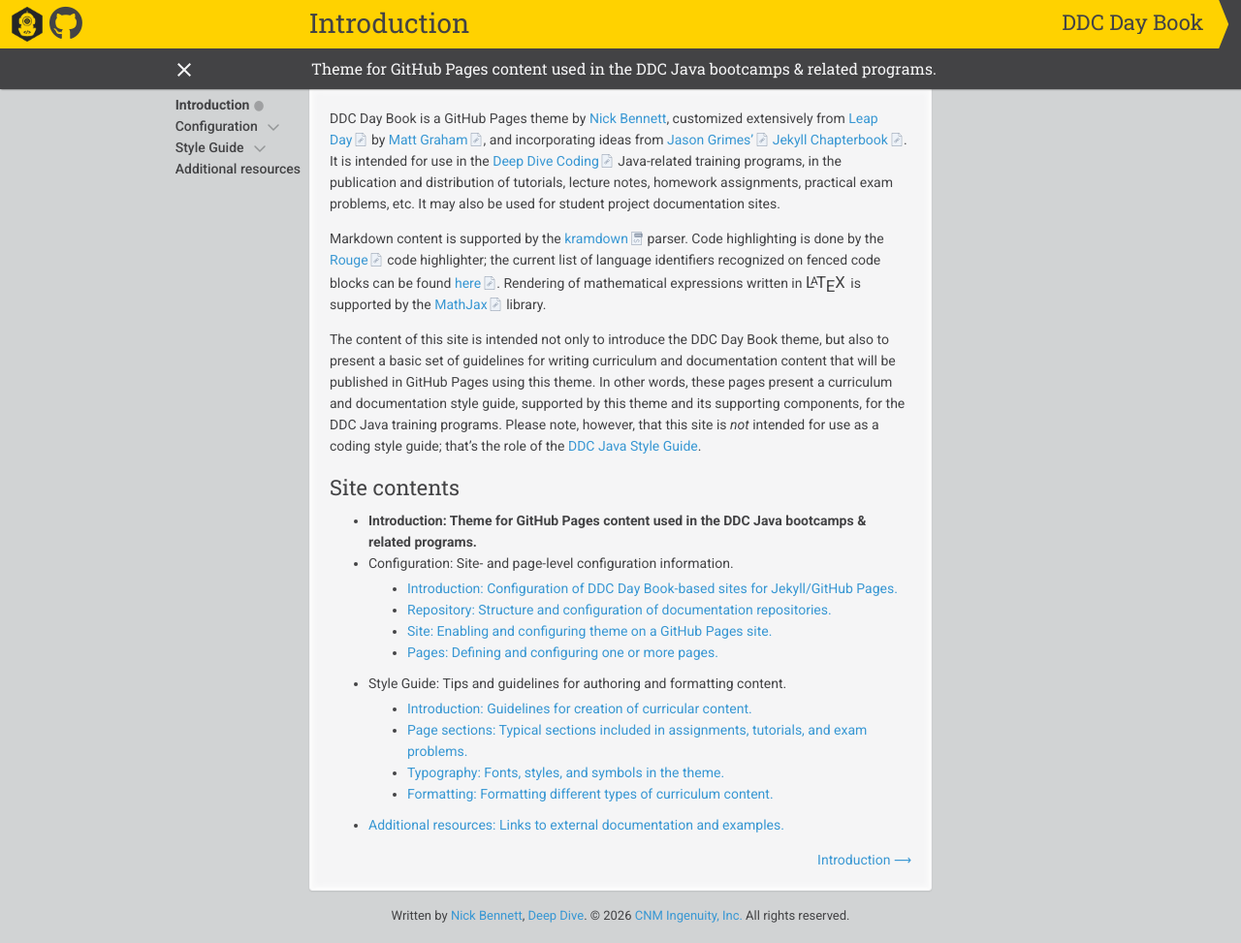
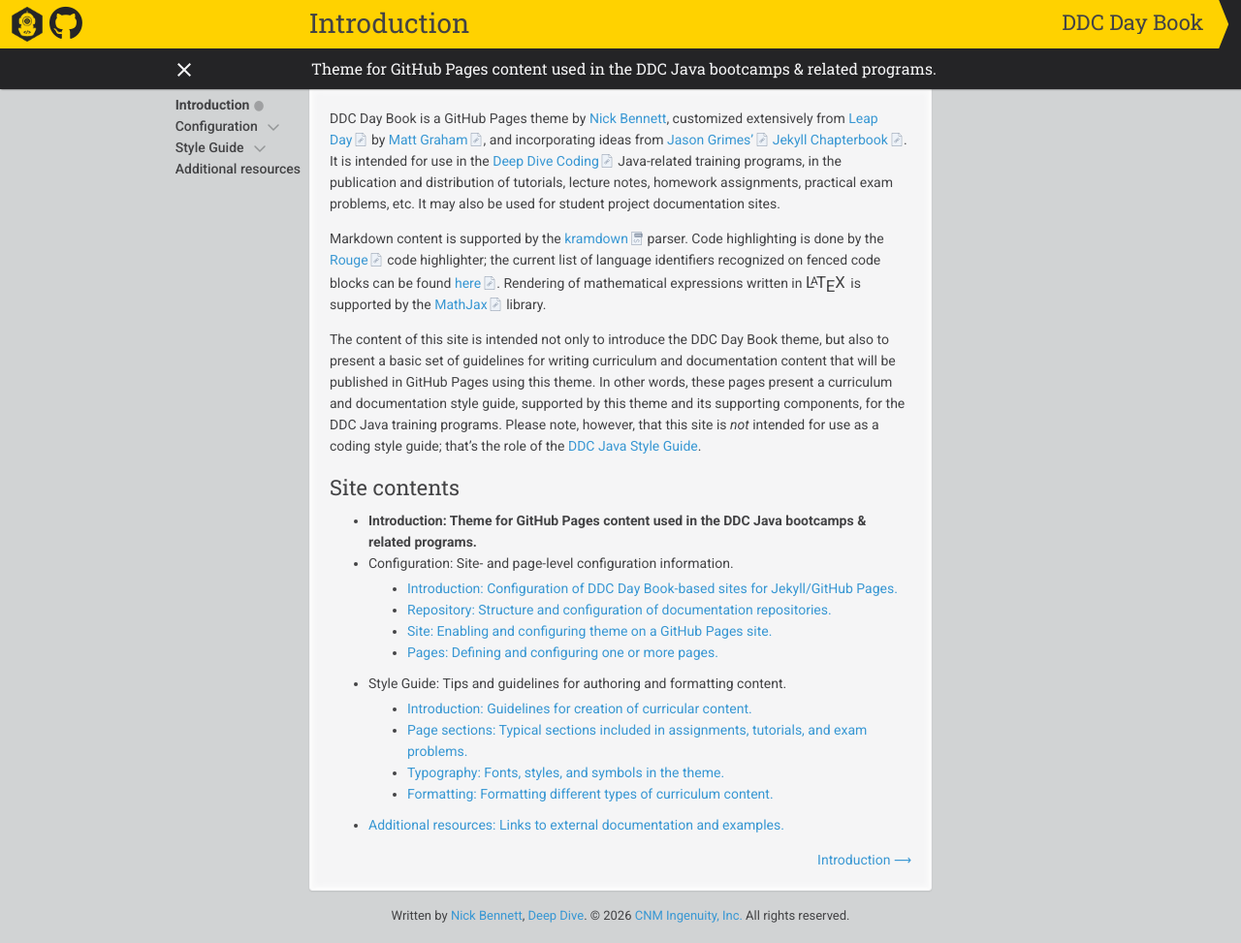
Before and after one commit to ddc-java/ddc-day-book, a Jekyll site: the page built from index.md, in a window 1280 px wide and 973 px high. Shown: the whole window at 97% size. Built offline with Jekyll 4.4.1, drawn with Linux system fonts in a browser that asks for light colours; nearby versions of some CDN libraries; our own code applies the rules of GitHub Pages for plain Markdown files; formulas are drawn with MathJax 3.

Commit message:
Increase banner contrast

```diff
--- a/_sass/ddc-day-book.scss
+++ b/_sass/ddc-day-book.scss
@@ -28,6 +28,7 @@
 $deep-dive-blue: #3897D3;
 $deep-dive-green: #82BC00;
 $deep-dive-gray: #D1D3D4;
+$extra-dark-color: #242426;
 $base-dark-color: $deep-dive-black;
 $medium-dark-color: $deep-dive-black;
 $base-light-color: #F5F5F6;
@@ -541,7 +542,7 @@
   width: auto;
   height: 86px;
   text-align: center;
-  background-color: $base-dark-color;
+  background-color: $extra-dark-color;
   background-image: none;
   box-shadow: 1px 0 2px rgba(0,0,0,.75);
   z-index:100;
@@ -601,7 +602,7 @@
         background-size: contain;
 
         i {
-          color: $base-dark-color;
+          color: $extra-dark-color;
         }
 
       }
```
